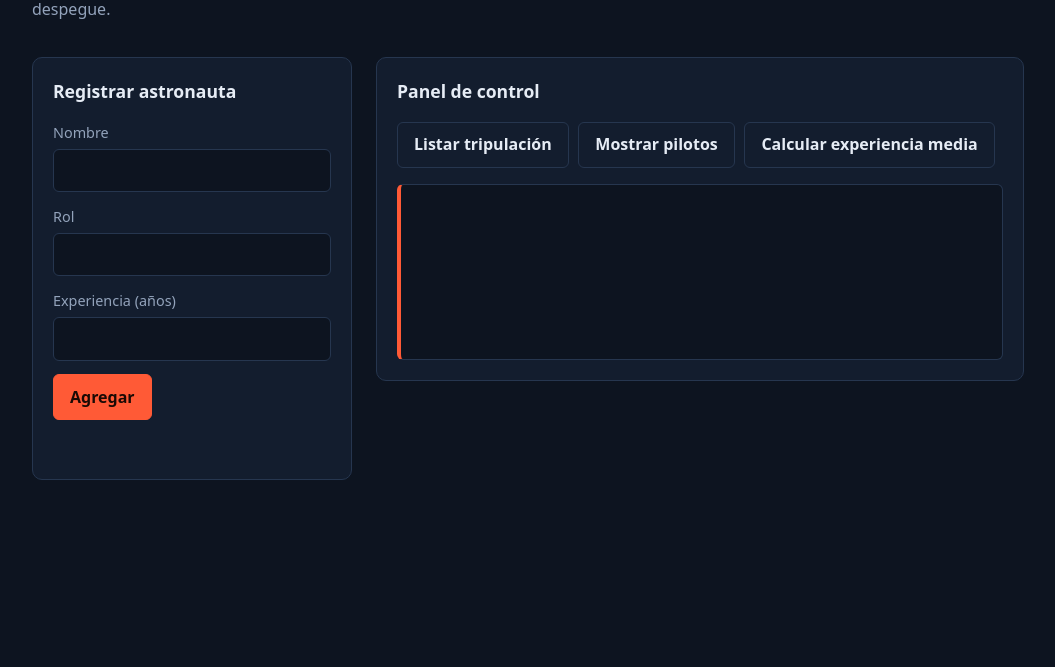
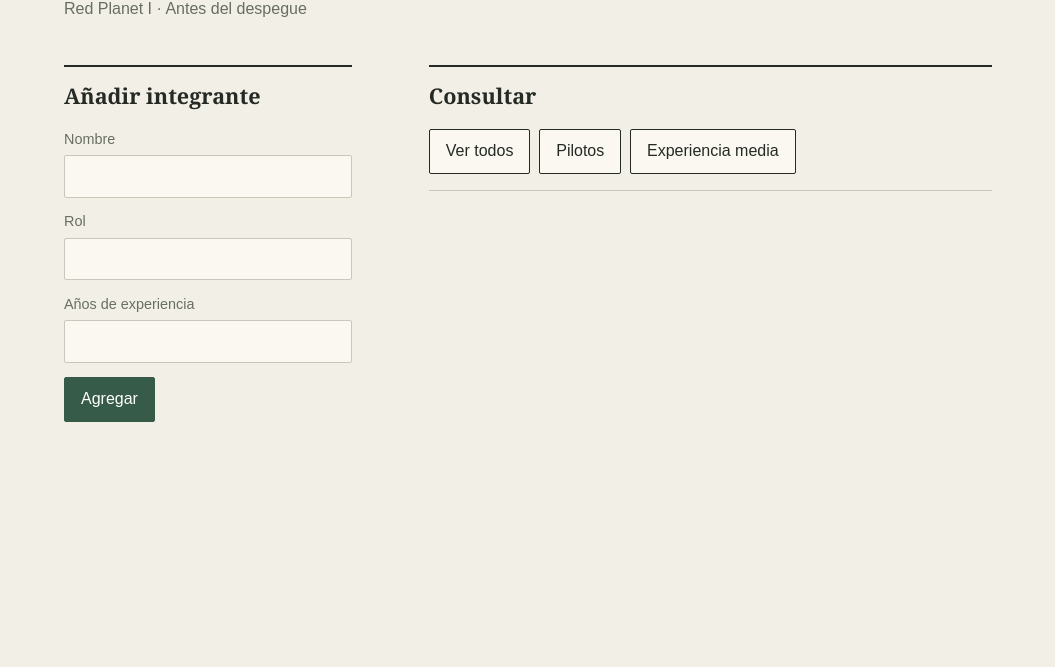
Before and after one commit to marcfernandezo/s04-inventario, a website with bundled scripts: page index.html in a window 1280 px wide. Shown: the part 133-800 px from the top of the page, without its empty margins (112-1167 px from the left). Built offline with nearby package versions, Linux system fonts and the light colour scheme.

Commit message:
feat: change UI/UX

```diff
--- a/css/styles.css
+++ b/css/styles.css
@@ -1,54 +1,50 @@
 :root {
-  color-scheme: dark;
-  --bg: #0d1420;
-  --panel: #131d2e;
-  --line: #26364f;
-  --text: #e6ecf5;
-  --muted: #93a3bb;
-  --accent: #ff5a36;
-  --ok: #7fd6a4;
-  --err: #ffb3a3;
+  color-scheme: light;
+  --bg: #f2efe6;
+  --surface: #faf8f1;
+  --line: #c9c6ba;
+  --text: #252a25;
+  --muted: #686e64;
+  --accent: #365b48;
+  --warm: #b75b3d;
+  --ok: #365b48;
+  --err: #a33c2c;
 }
 
 * { box-sizing: border-box; }
 
 body {
   margin: 0;
-  padding: clamp(1.25rem, 4vw, 3rem);
+  padding: clamp(1.5rem, 6vw, 5rem) clamp(1.25rem, 5vw, 4rem);
   background: var(--bg);
   color: var(--text);
-  font: 1rem/1.55 system-ui, "Segoe UI", Roboto, sans-serif;
+  font: 1rem/1.5 "Avenir Next", Avenir, sans-serif;
 }
 
-main { max-width: 62rem; margin: 0 auto; }
+main { max-width: 58rem; margin: 0 auto; }
 
 h1 {
-  margin: 0 0 .25rem;
-  font-size: clamp(1.9rem, 5vw, 3rem);
-  font-weight: 700;
-  letter-spacing: -.02em;
-  line-height: 1.1;
+  margin: 0;
+  font: 600 2.5rem/1.1 Georgia, "Times New Roman", serif;
 }
 
-.subtitulo { margin: 0 0 2.25rem; color: var(--muted); max-width: 46ch; }
+.subtitulo { margin: .55rem 0 2.75rem; color: var(--muted); }
 
 .rejilla {
   display: grid;
-  grid-template-columns: minmax(0, 20rem) minmax(0, 1fr);
-  gap: 1.5rem;
+  grid-template-columns: minmax(0, 18rem) minmax(0, 1fr);
+  gap: clamp(2rem, 6vw, 5rem);
   align-items: start;
 }
 
 @media (max-width: 760px) { .rejilla { grid-template-columns: 1fr; } }
 
 section {
-  background: var(--panel);
-  border: 1px solid var(--line);
-  border-radius: 10px;
-  padding: 1.25rem;
+  border-top: 2px solid var(--text);
+  padding-top: 1rem;
 }
 
-h2 { margin: 0 0 1rem; font-size: 1.1rem; font-weight: 600; }
+h2 { margin: 0 0 1.25rem; font: 600 1.35rem/1.2 Georgia, "Times New Roman", serif; }
 
 label { display: block; margin-bottom: .85rem; font-size: .9rem; color: var(--muted); }
 
@@ -57,10 +53,10 @@ input {
   width: 100%;
   margin-top: .3rem;
   padding: .6rem .7rem;
-  background: var(--bg);
+  background: var(--surface);
   color: var(--text);
   border: 1px solid var(--line);
-  border-radius: 6px;
+  border-radius: 2px;
   font: inherit;
 }
 
@@ -71,34 +67,32 @@ input:focus-visible, button:focus-visible {
 
 button {
   padding: .6rem 1rem;
-  background: transparent;
+  background: var(--surface);
   color: var(--text);
-  border: 1px solid var(--line);
-  border-radius: 6px;
+  border: 1px solid var(--text);
+  border-radius: 2px;
   font: inherit;
-  font-weight: 600;
+  font-weight: 500;
   cursor: pointer;
 }
 
-button:hover { border-color: var(--muted); }
+button:hover { border-color: var(--warm); color: var(--warm); }
 
-button.principal { background: var(--accent); border-color: var(--accent); color: #1a0a05; }
-button.principal:hover { filter: brightness(1.08); }
+button.principal { background: var(--accent); border-color: var(--accent); color: #fff; }
+button.principal:hover { background: #294536; color: #fff; }
 
 #mensaje { min-height: 1.5rem; margin: .9rem 0 0; font-size: .9rem; color: var(--ok); }
 #mensaje.error { color: var(--err); }
 
-.acciones { display: flex; flex-wrap: wrap; gap: .6rem; margin-bottom: 1rem; }
+.acciones { display: flex; flex-wrap: wrap; gap: .55rem; margin-bottom: 1rem; }
 
 #salida {
-  min-height: 11rem;
+  min-height: 4rem;
   margin: 0;
-  padding: 1rem 1.1rem;
-  background: var(--bg);
-  border: 1px solid var(--line);
-  border-left: 4px solid var(--accent);
-  border-radius: 6px;
-  font: .95rem/1.75 ui-monospace, "Cascadia Mono", Menlo, Consolas, monospace;
+  padding: .8rem 0;
+  border-top: 1px solid var(--line);
+  color: var(--text);
+  font: .98rem/1.75 "Avenir Next", Avenir, sans-serif;
   white-space: pre-wrap;
   overflow-wrap: anywhere;
 }
--- a/index.html
+++ b/index.html
@@ -8,12 +8,12 @@
 </head>
 <body>
   <main>
-    <h1>Misión Red Planet I</h1>
-    <p class="subtitulo">Revisa el registro de la tripulación antes de autorizar el despegue.</p>
+    <h1>Tripulación</h1>
+    <p class="subtitulo">Red Planet I · Antes del despegue</p>
 
     <div class="rejilla">
       <section aria-labelledby="titulo-alta">
-        <h2 id="titulo-alta">Registrar astronauta</h2>
+        <h2 id="titulo-alta">Añadir integrante</h2>
         <form id="formAstronauta" novalidate>
           <label>Nombre
             <input id="nombre" type="text" autocomplete="off" required>
@@ -21,7 +21,7 @@
           <label>Rol
             <input id="rol" type="text" autocomplete="off" required>
           </label>
-          <label>Experiencia (años)
+          <label>Años de experiencia
             <input id="experiencia" type="number" min="0" step="1" inputmode="numeric" required>
           </label>
           <button type="submit" class="principal">Agregar</button>
@@ -30,11 +30,11 @@
       </section>
 
       <section aria-labelledby="titulo-panel">
-        <h2 id="titulo-panel">Panel de control</h2>
+        <h2 id="titulo-panel">Consultar</h2>
         <div class="acciones">
-          <button id="btnListar">Listar tripulación</button>
-          <button id="btnFiltrar">Mostrar pilotos</button>
-          <button id="btnMedia">Calcular experiencia media</button>
+          <button id="btnListar">Ver todos</button>
+          <button id="btnFiltrar">Pilotos</button>
+          <button id="btnMedia">Experiencia media</button>
         </div>
         <p id="salida" aria-live="polite"></p>
       </section>
--- a/js/tripulacion.js
+++ b/js/tripulacion.js
@@ -10,12 +10,12 @@ export function agregarAstronauta() {
   const experiencia = Number(textoExperiencia);
 
   if (!nombre || !rol || textoExperiencia === "" || !Number.isFinite(experiencia) || experiencia < 0) {
-    avisar("Completa nombre, rol y una experiencia de 0 años o más.", true);
+    avisar("Revisa los datos e inténtalo de nuevo.", true);
     return;
   }
 
   tripulacion.push({ nombre, rol, experiencia });
-  avisar(`${nombre} se ha incorporado como ${rol}. Tripulación: ${tripulacion.length}.`);
+  avisar(`${nombre} añadido.`);
 
   document.getElementById("formAstronauta").reset();
   document.getElementById("nombre").focus();
@@ -24,7 +24,7 @@ export function agregarAstronauta() {
 // 3. Listado: helper (map) + forEach con destructuring
 export function mostrarTripulacion() {
   if (tripulacion.length === 0) {
-    mostrarSalida("No hay nadie registrado. Añade astronautas desde el formulario.");
+    mostrarSalida("No hay registros.");
     return;
   }
 
@@ -44,14 +44,14 @@ export function filtrarPorRol(rol) {
   mostrarSalida(
     coincidencias.length
       ? coincidencias.map(formatearAstronauta).join("\n")
-      : `No hay astronautas con el rol «${rol}».`
+      : `Sin resultados para «${rol}».`
   );
 }
 
 // 5. Experiencia media (reduce)
 export function calcularExperienciaMedia() {
   if (tripulacion.length === 0) {
-    mostrarSalida("No se puede calcular la media sin tripulación.");
+    mostrarSalida("No hay datos para calcular la media.");
     return;
   }
 
@@ -59,8 +59,8 @@ export function calcularExperienciaMedia() {
   const media = total / tripulacion.length;
 
   mostrarSalida(
-    `Experiencia media: ${media.toLocaleString("es-ES", { maximumFractionDigits: 2 })} años ` +
-    `(${tripulacion.length} astronautas, ${total} años en total).`
+    `Media: ${media.toLocaleString("es-ES", { maximumFractionDigits: 2 })} años ` +
+    `(${tripulacion.length} personas, ${total} años en total).`
   );
 }
 
```
